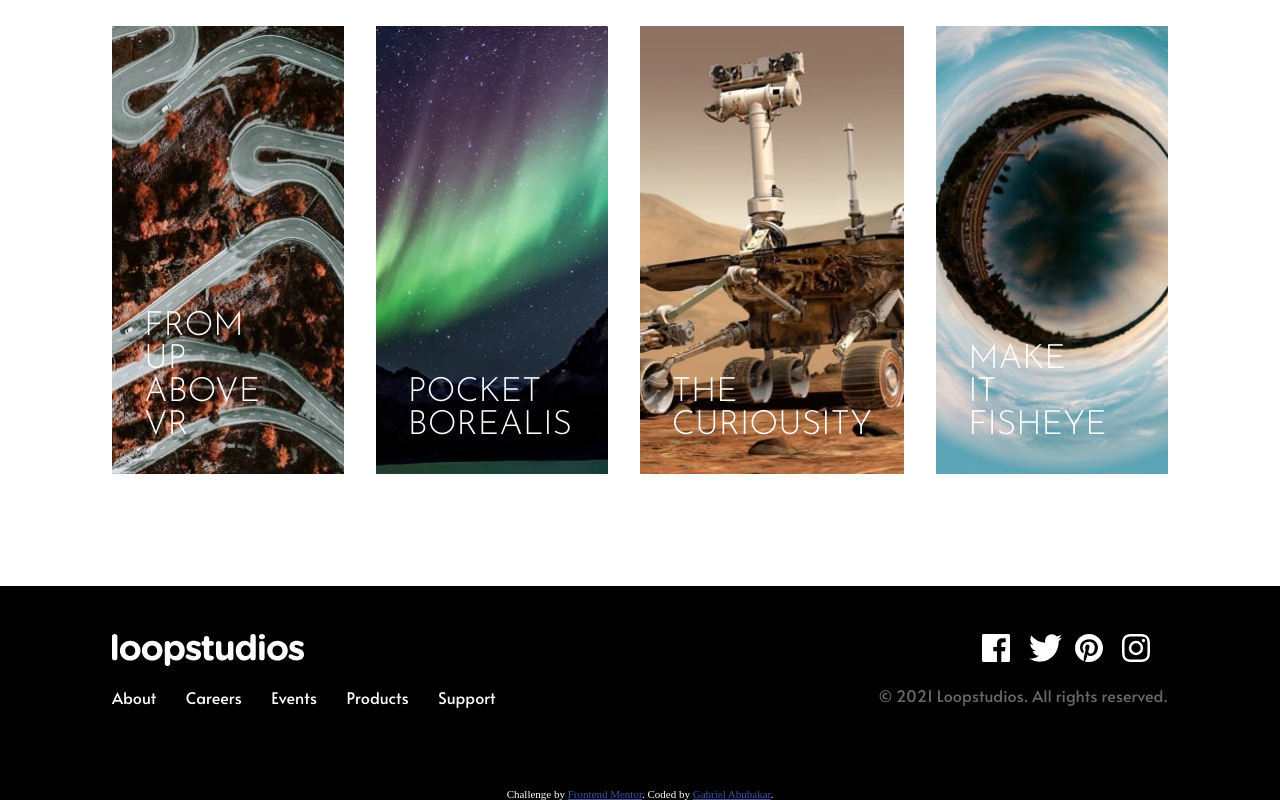
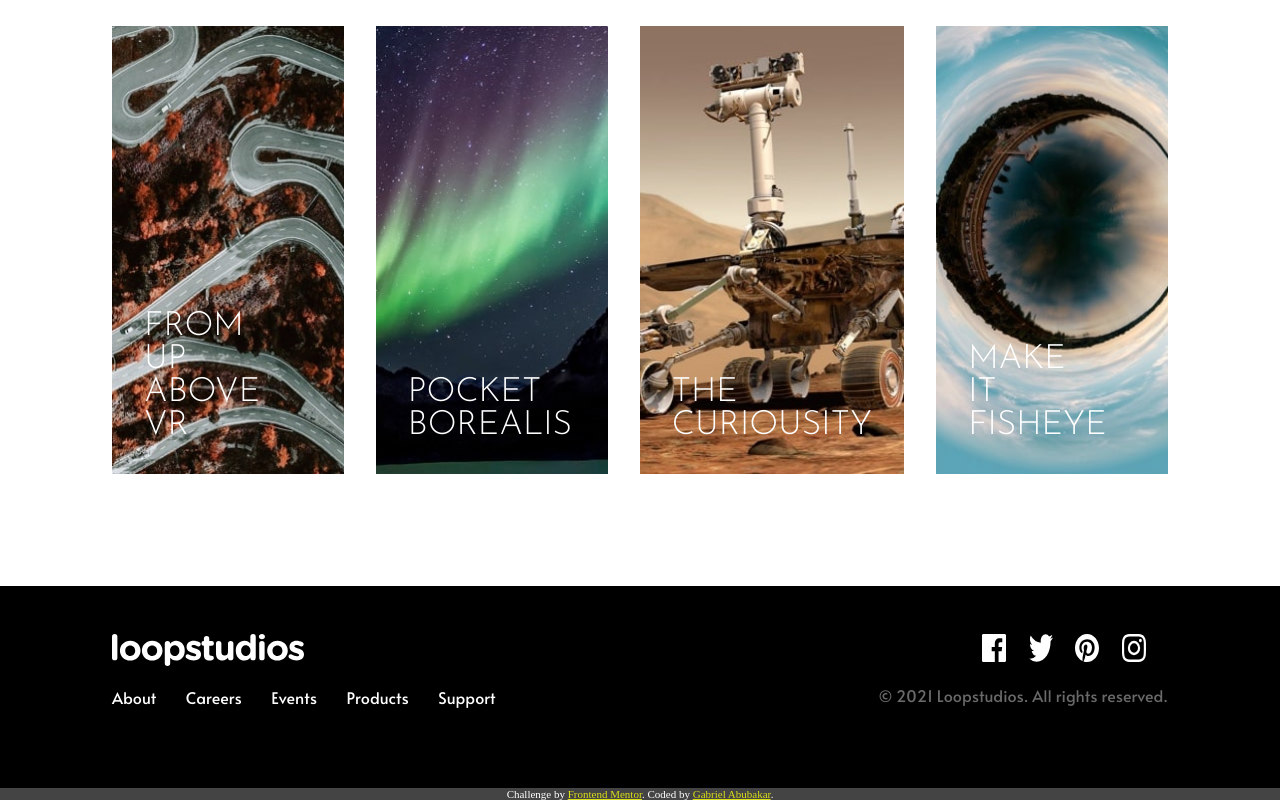
Before and after one commit to GabrielAbubakar/loopstudios, a plain HTML site: page index.html in a window 1280 px wide. Shown: the part 1926-2726 px from the top of the page. Drawn offline with Linux system fonts and the light colour scheme.

Commit message:
Small accessibility stuff

```diff
--- a/index.html
+++ b/index.html
@@ -4,6 +4,7 @@
     <meta charset="UTF-8">
     <meta http-equiv="X-UA-Compatible" content="IE=edge">
     <meta name="viewport" content="width=device-width, initial-scale=1.0">
+    <meta name="description" content="Loopstudios, creating experiences.">
     <title>Loopstudio</title>
     <!-- <link rel="stylesheet" href="style.css"> -->
     <link rel="stylesheet" href="main.css">
@@ -19,7 +20,7 @@
 
             <div class="header__flex">
                 <div class="header__logo">
-                    <img src="images/logo.svg" alt="Loopstudios logo" class="header__logo--svg">
+                    <img src="images/logo.svg" width="192" height="32" alt="Loopstudios logo" class="header__logo--svg">
                 </div>
                 <nav class="header__navigation">
                     <ul>
@@ -70,7 +71,7 @@
         <section class="showcase">
             <div class="showcase__interactive">
                 <div class="showcase__img">
-                    <img src="images/desktop/image-interactive.jpg" alt="vr image" class="image-interactive">
+                    <img src="images/desktop/image-interactive.jpg" width="731" height="500" alt="vr image" class="image-interactive">
                 </div>
                 <div class="showcase__header">
                     <h2>
@@ -169,7 +170,7 @@
 
             <div class="footer__left">
                 <div class="footer__logo">
-                    <img src="images/logo.svg" alt="Loopstudios logo" class="footer__logo--svg">
+                    <img src="images/logo.svg" alt="Loopstudios logo" class="footer__logo--svg" width="192" height="32">
                 </div>
                 <div class="footer__nav">
                     <ul>
@@ -185,16 +186,16 @@
             <div class="footer__right">
                 <div class="footer__socials">
                     <div class="footer__socials--icon">
-                        <img src="images/icon-facebook.svg" alt="icon-facebook">
+                        <img src="images/icon-facebook.svg" alt="icon-facebook" width="24" height="24">
                     </div>
                     <div class="footer__socials--icon">
-                        <img src="images/icon-twitter.svg" alt="icon-twitter">
+                        <img src="images/icon-twitter.svg" alt="icon-twitter" width="24" height="24">
                     </div>
                     <div class="footer__socials--icon">
-                        <img src="images/icon-pinterest.svg" alt="icon-pinterest">
+                        <img src="images/icon-pinterest.svg" alt="icon-pinterest" width="24" height="24">
                     </div>
                     <div class="footer__socials--icon">
-                        <img src="images/icon-instagram.svg" alt="icon-instagram">
+                        <img src="images/icon-instagram.svg" alt="icon-instagram" width="24" height="24">
                     </div>
                 </div>
                 <div class="copyright">
@@ -205,12 +206,12 @@
         </footer>
 
         <div class="attribution">
-            Challenge by <a href="https://www.frontendmentor.io?ref=challenge" target="_blank">Frontend Mentor</a>.
+            Challenge by <a href="https://www.frontendmentor.io?ref=challenge" rel="noreferrer target="_blank">Frontend Mentor</a>.
             Coded by <a href="#">Gabriel Abubakar</a>.
         </div>
         <style>
-            .attribution { font-size: 11px; text-align: center; color: #fff; background-color: #000 ;}
-            .attribution a { color: hsl(228, 45%, 44%); }
+            .attribution { font-size: 11px; text-align: center; color: #fff; background-color: #444 ;}
+            .attribution a { color: #dbdf18; }
           </style>
     </div>
 
```
